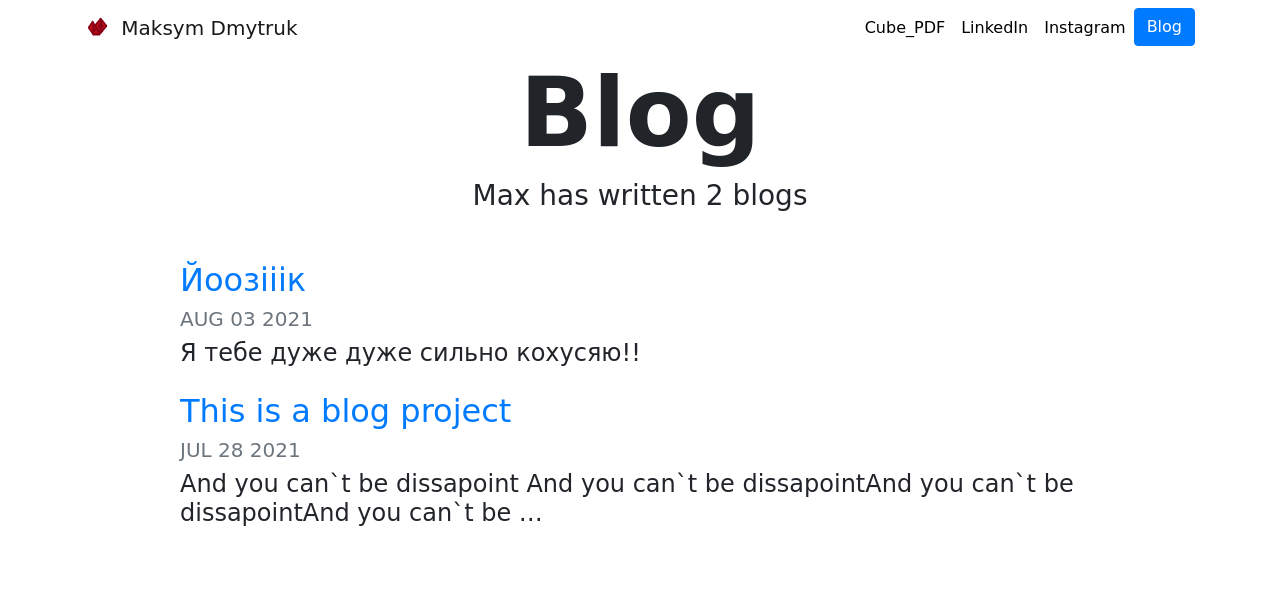
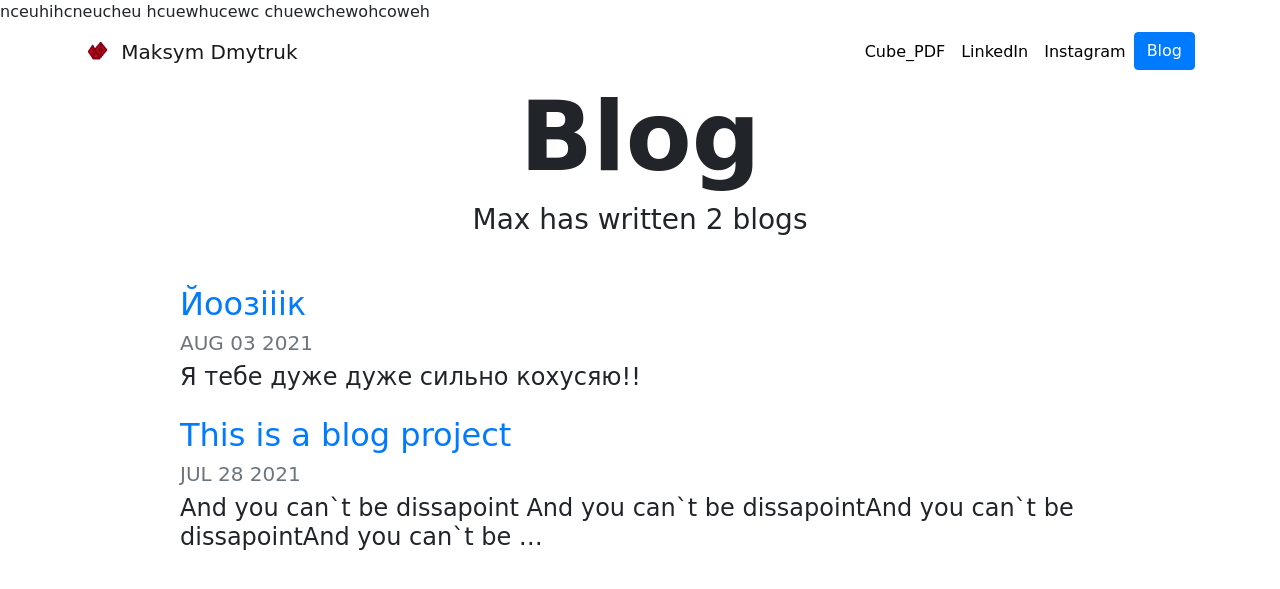
Before and after one commit to vialomur/My_second_django_site, a Django app: page /blog/ in a window 1280 px wide. Shown: the top 589 px of the page. Run offline with Django 3.2, Linux system fonts and the light colour scheme; data comes from the database, SQL or seed files in the repository; some libraries are stand-ins or nearby versions.

Commit message:
trying pycharm features

```diff
--- a/portfolio/templates/portfolio/base.html
+++ b/portfolio/templates/portfolio/base.html
@@ -24,7 +24,9 @@
 
 <body>
 
-
+nceuhihcneucheu
+hcuewhucewc
+chuewchewohcoweh
 <nav id="topNav" class="navbar navbar-expand-md navbar-light">
     <div class="container">
         <a class="navbar-brand" href="{% url 'home' %}">
```
